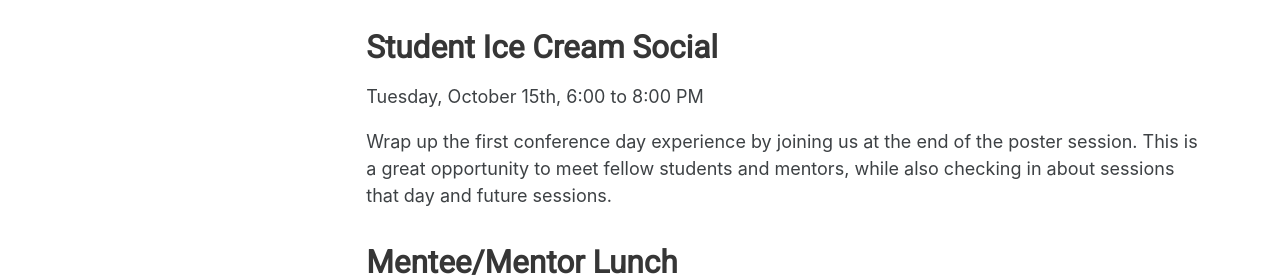
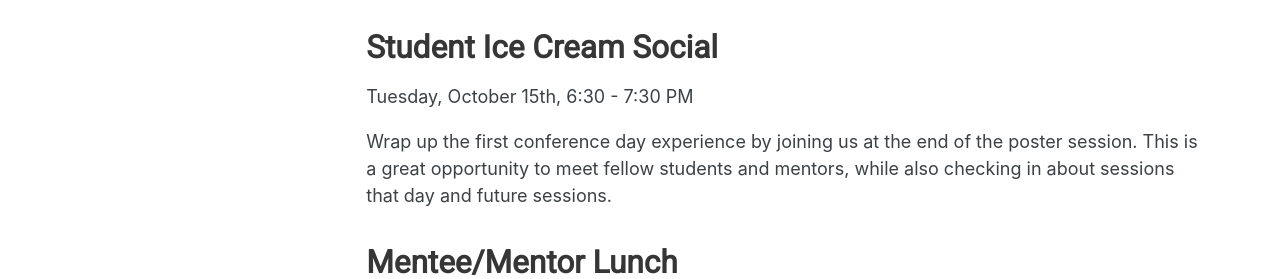
Before and after one commit to USRSE/usrse24, a Jekyll site: the page built from pages/program/student-program.md, in a window 1280 px wide and 900 px high, scrolled down 529 px. Shown: the part 174-453 px from the top of the window. Built offline with Jekyll 4.4.1, drawn with Linux system fonts in a browser that asks for light colours; a style sheet for code colours, icons or effects is not loaded.

Commit message:
Fix ice cream social times

```diff
--- a/pages/program/student-program.md
+++ b/pages/program/student-program.md
@@ -33,7 +33,7 @@ poster session.
 <a name="ice-cream"></a>
 ## Student Ice Cream Social
 
-Tuesday, October 15th, 6:00 to 8:00 PM
+Tuesday, October 15th, 6:30 - 7:30 PM
 
 Wrap up the first conference day experience by joining us at
 the end of the poster session. This is a great opportunity to meet
```
